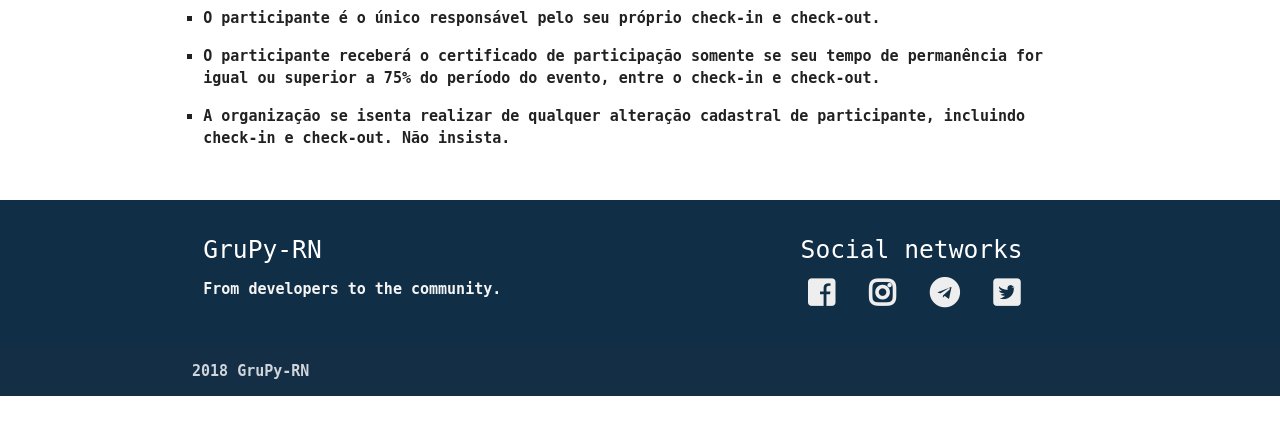
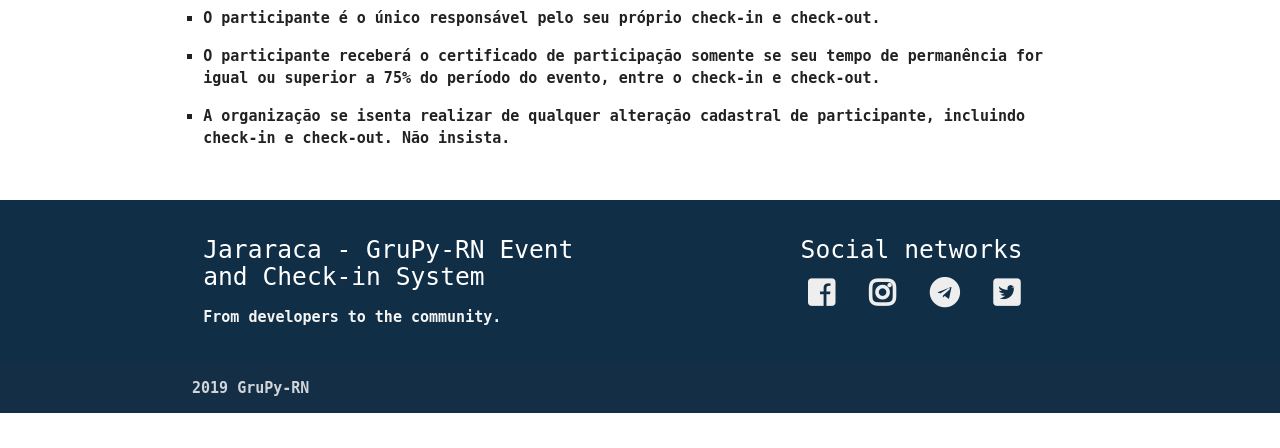
Before and after one commit to grupyrn/jararaca, a Django app: page /rules in a window 1280 px wide. Shown: the part 352-800 px from the top of the page. Run offline with Django 3.2, Linux system fonts and the light colour scheme; parts of the project's set-up code (start-up, migrations or seed data) failed here and were passed over; some libraries are stand-ins or nearby versions.

Commit message:
Fix naming.

```diff
--- a/app.json
+++ b/app.json
@@ -1,8 +1,8 @@
 {
-  "name": "Meetup GruPy-RN",
-  "description": "GruPy-RN Meetup and Check-in System",
+  "name": "Jararaca",
+  "description": "GruPy-RN Event and Check-in System",
   "website": "https://meetup.grupyrn.org/",
-  "repository": "https://github.com/GruPy-RN/checkin_api",
+  "repository": "https://github.com/GruPy-RN/jararaca",
   "logo": "https://raw.githubusercontent.com/grupy-rn/checkin_api/master/assets/logo.png",
   "scripts": {
     "dokku": {
--- a/apps/api/admin.py
+++ b/apps/api/admin.py
@@ -9,7 +9,7 @@ from apps.api.exporters import generate_xlsx
 from apps.api.models import Event, EventDayCheck, EventSchedule, EventDay, Attendee, SubEventCheck, SubEvent, \
     CertificateModel
 
-admin.site.site_header = settings.ADMIN_HEADER
+admin.site.site_header = _("Jararaca - GruPy-RN Event and Check-in System")
 
 
 @admin.register(EventDayCheck)
--- a/apps/site/templates/site/base.html
+++ b/apps/site/templates/site/base.html
@@ -5,7 +5,7 @@
 <head>
   <meta http-equiv="Content-Type" content="text/html; charset=UTF-8"/>
   <meta name="viewport" content="width=device-width, initial-scale=1"/>
-  <title>GruPy-RN Meetup </title>
+  <title>GruPy-RN</title>
 
   <!-- CSS  -->
   <link href="https://fonts.googleapis.com/icon?family=Material+Icons" rel="stylesheet">
--- a/apps/site/templates/site/checkin.html
+++ b/apps/site/templates/site/checkin.html
@@ -1,10 +1,12 @@
 {% load render_bundle from webpack_loader %}
 {% load staticfiles %}
+{% load i18n %}
+
 <!DOCTYPE html>
 <html>
 <head>
     <meta charset="UTF-8">
-    <title>Check-in GruPy-RN</title>
+    <title>{% trans "Jararaca - GruPy-RN Event and Check-in System" %}</title>
     <!-- Webpack rendered CSS -->
     {% render_bundle 'main' 'css' %}
 </head>
--- a/apps/site/templates/site/footer.html
+++ b/apps/site/templates/site/footer.html
@@ -4,7 +4,7 @@
 <div class="container">
   <div class="row">
     <div class="col l6 s12">
-      <h5 class="white-text">GruPy-RN</h5>
+      <h5 class="white-text">{% trans "Jararaca - GruPy-RN Event and Check-in System" %}</h5>
       <p class="grey-text text-lighten-4">{% trans "From developers to the community." %}</p>
     </div>
     <div class="col l4 offset-l2 s12">
@@ -22,6 +22,6 @@
 </div>
 <div class="footer-copyright">
   <div class="container">
-    2018 GruPy-RN
+    2019 GruPy-RN
   </div>
 </div>
--- a/jararaca/settings.py
+++ b/jararaca/settings.py
@@ -24,8 +24,6 @@ CRYPTO_KEY = os.environ.get('CRYPTO_KEY', None)
 SENDGRID_API_KEY = os.environ.get('SENDGRID_API_KEY', None)
 
 GOOGLE_MAPS_API_KEY = os.environ.get('GOOGLE_MAPS_API_KEY', None)
-
-ADMIN_HEADER = 'Administração de Check-in de Eventos do GruPy-RN'
 
 # Quick-start development settings - unsuitable for production
 # See https://docs.djangoproject.com/en/2.0/howto/deployment/checklist/
```
Also changed, not shown: README.md, apps/api/locale/pt_BR/LC_MESSAGES/django.po, apps/api/migrations/0001_initial.py, apps/api/migrations/0002_auto_20180808_1829.py, apps/api/migrations/0003_auto_20180821_1452.py, apps/api/migrations/0009_auto_20181127_1820.py, apps/api/migrations/0015_auto_20190201_1914.py, apps/api/migrations/0017_auto_20190320_1423.py (added), apps/site/locale/pt_BR/LC_MESSAGES/django.po.
